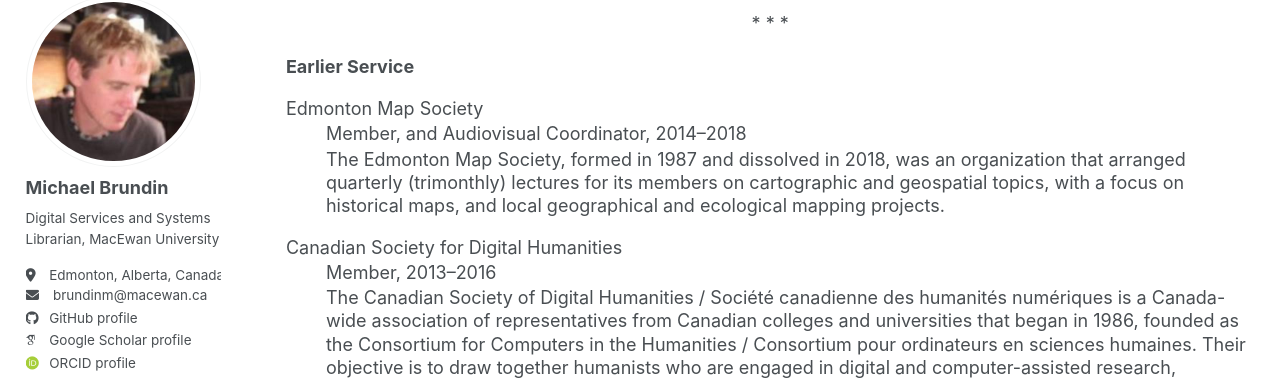
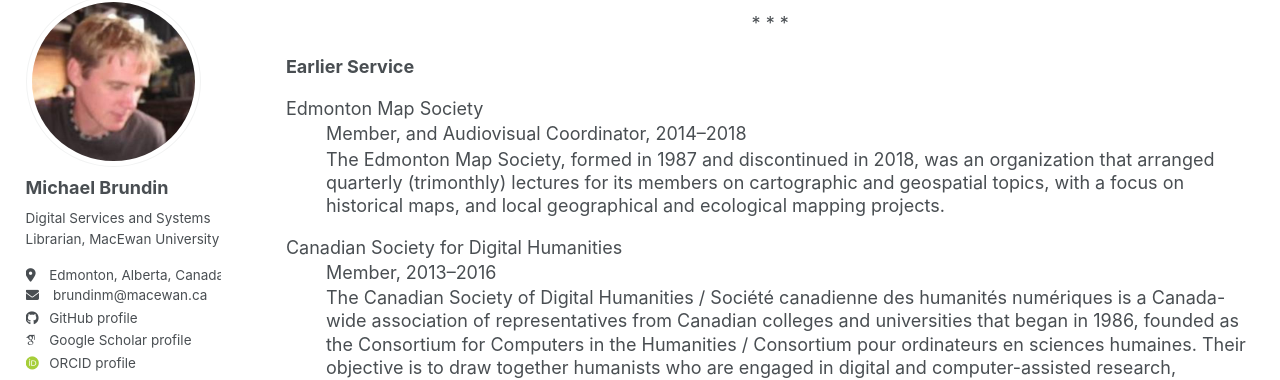
Before and after one commit to brundinm/brundinm.github.io, a Jekyll site: the page built from _pages/service.html, in a window 1280 px wide and 900 px high, scrolled down 5647 px. Shown: the part 111-491 px from the top of the window. Built offline with Jekyll 4.4.1, drawn with Linux system fonts in a browser that asks for light colours; some web fonts are replaced; a script bundle is joined from its source files by our own code; library files that are not in the unit come from our copies.

Commit message:
Update service.html

```diff
--- a/_pages/service.html
+++ b/_pages/service.html
@@ -202,7 +202,7 @@ dl dt {
 <dl>
   <dt>Edmonton Map Society</dt>
   <dd>Member, and Audiovisual Coordinator, 2014–2018</dd>
-  <dd>The Edmonton Map Society, formed in 1987 and dissolved in 2018, was an organization that arranged quarterly (trimonthly) lectures for its members on cartographic and geospatial topics, with a focus on historical maps, and local geographical and ecological mapping projects.</dd>
+  <dd>The Edmonton Map Society, formed in 1987 and discontinued in 2018, was an organization that arranged quarterly (trimonthly) lectures for its members on cartographic and geospatial topics, with a focus on historical maps, and local geographical and ecological mapping projects.</dd>
 </dl>
 <dl>
   <dt>Canadian Society for Digital Humanities</dt>
```
